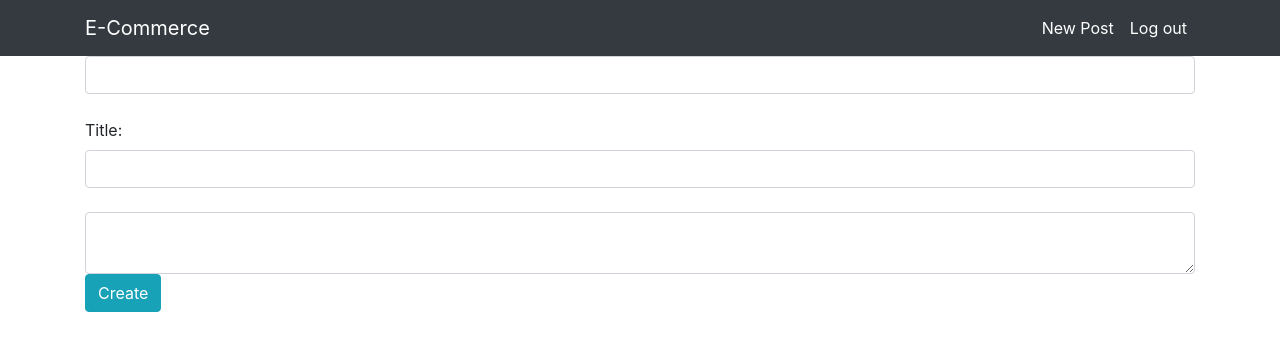
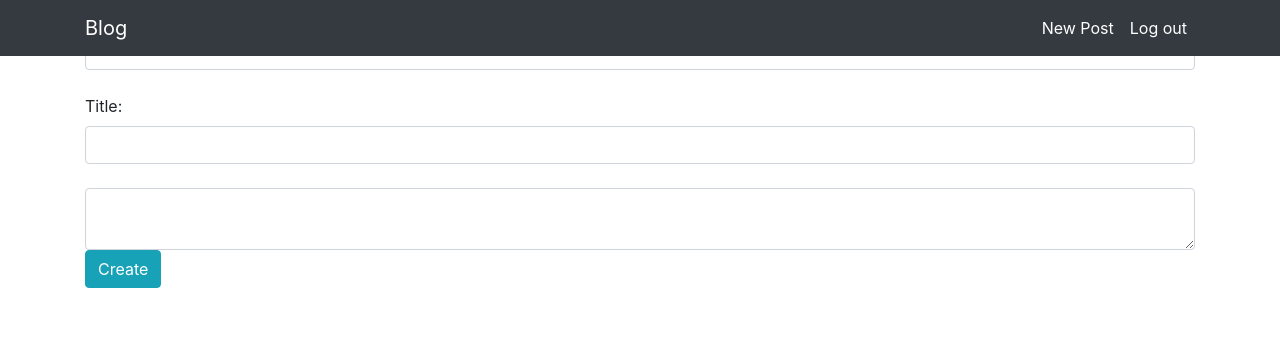
Before and after one commit to NHD98/Simple-CMS, a PHP site: page /newPost.php in a window 1280 px wide. Shown: the top 351 px of the page. Run offline with PHP 8.4, Linux system fonts and the light colour scheme; the visitor is signed in with stand-in values (Sample User, id 1); some libraries are stand-ins or nearby versions.

Commit message:
minor fix

```diff
--- a/views/layouts/nav.php
+++ b/views/layouts/nav.php
@@ -2,7 +2,7 @@
 <!-- Navigation -->
 <nav class="navbar navbar-expand-lg navbar-dark bg-dark fixed-top">
   <div class="container">
-    <a class="navbar-brand" href="index.php">E-Commerce</a>
+    <a class="navbar-brand" href="index.php">Blog</a>
     <button class="navbar-toggler" type="button" data-toggle="collapse" data-target="#navbarResponsive" aria-controls="navbarResponsive" aria-expanded="false" aria-label="Toggle navigation">
       <span class="navbar-toggler-icon"></span>
     </button>
--- a/views/login.php
+++ b/views/login.php
@@ -2,7 +2,7 @@
 include_once('layouts/header.php');
 session_start();
 
-var_dump($_SESSION);
+// var_dump($_SESSION);
 if (isset($_SESSION['username'])){
   header("Location: index.php");
 }
--- a/views/newPost.php
+++ b/views/newPost.php
@@ -2,7 +2,7 @@
 session_start();
 include_once('layouts/header.php');
 include_once('layouts/nav.php');
-var_dump($_SESSION);
+// var_dump($_SESSION);
 if (isset($_SESSION['username']) == false) {
   header("Location: login.php");
 }
```
